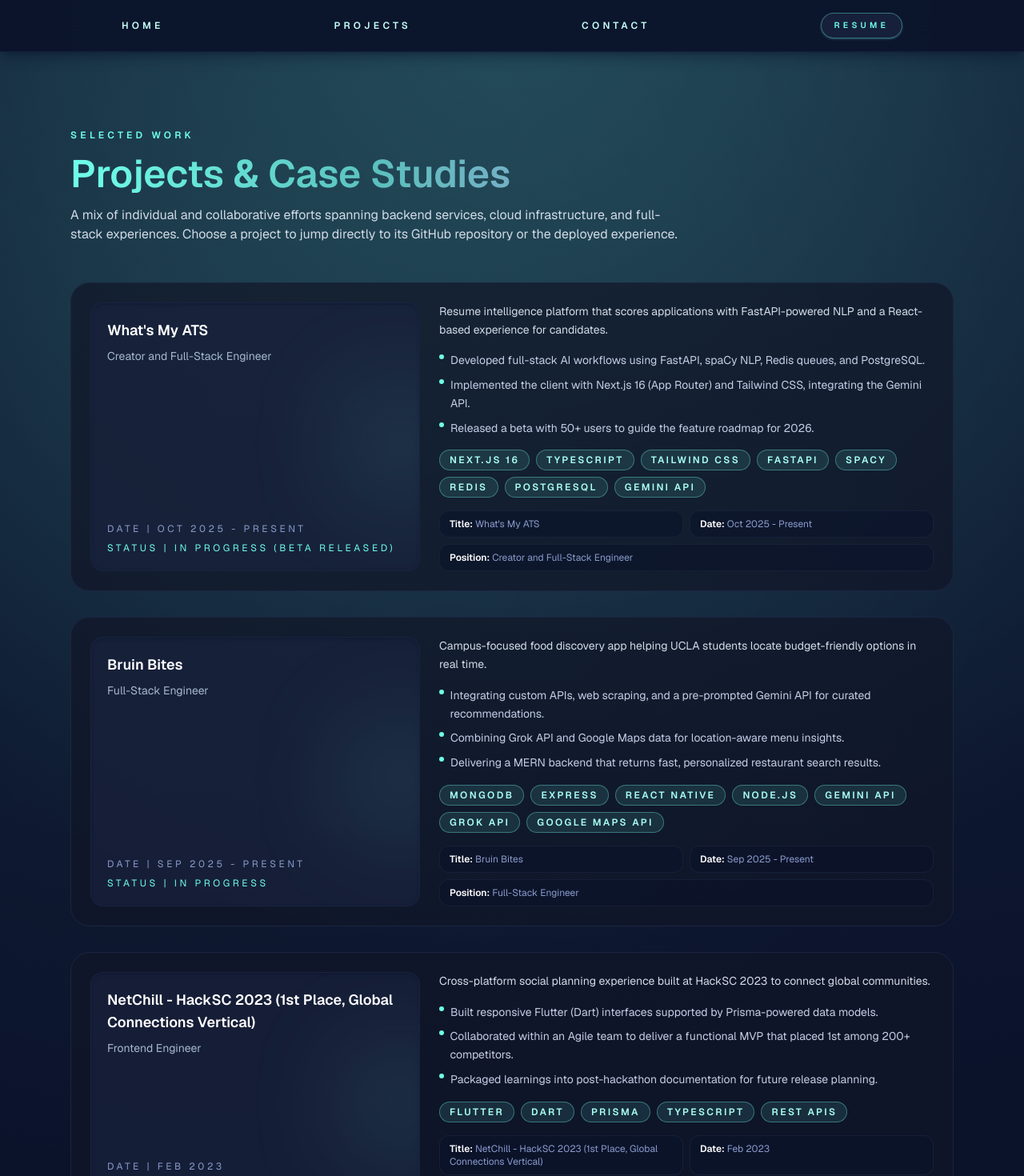
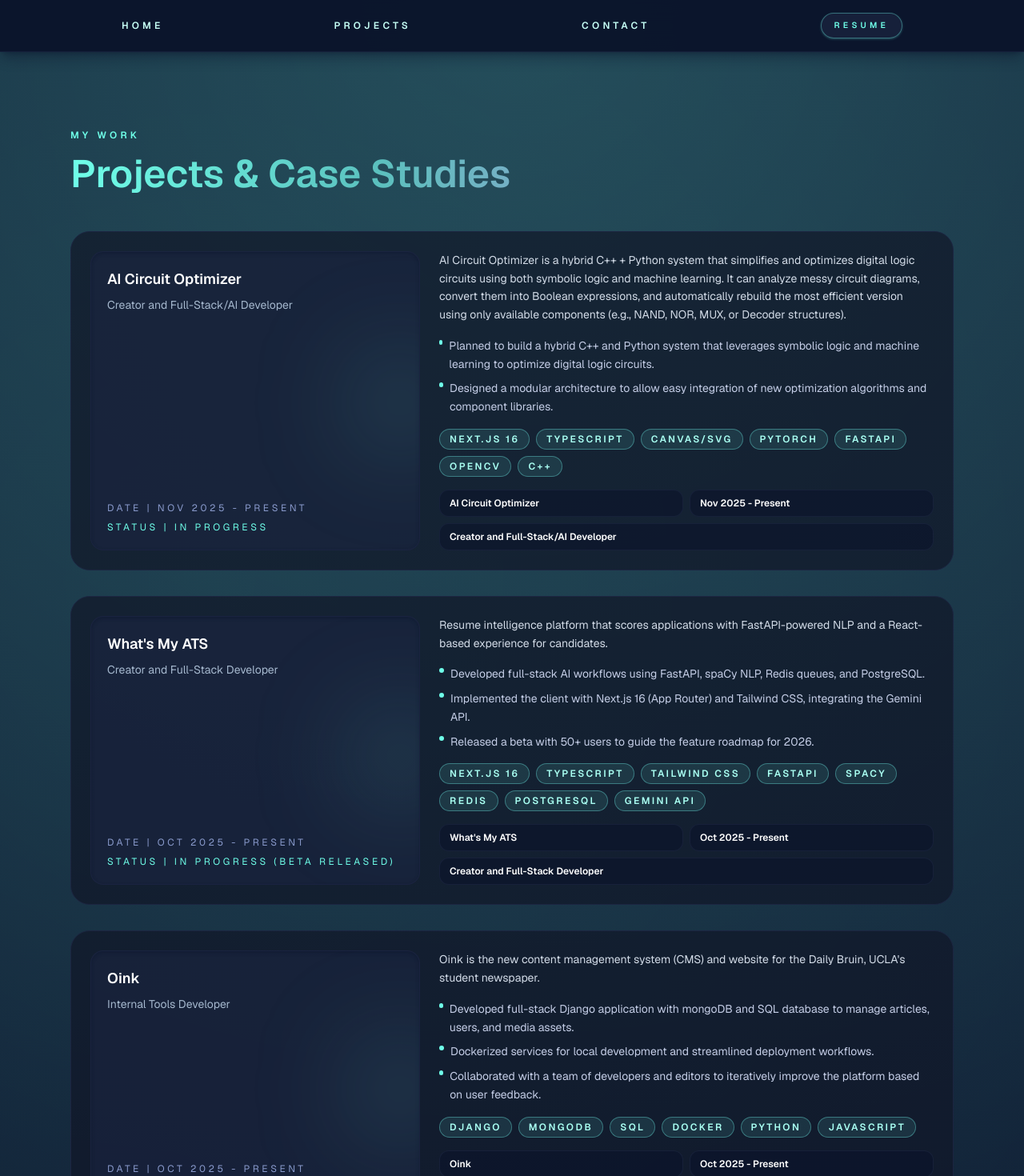
Before and after one commit to EricSeoungminKim/personal_portfolio_website, a Next.js app: page /projects in a window 1280 px wide. Shown: the top 1470 px of the page at 80% size. Built offline with nearby package versions, Linux system fonts and the light colour scheme.

Commit message:
add projects section

```diff
--- a/src/app/contact/page.tsx
+++ b/src/app/contact/page.tsx
@@ -11,9 +11,8 @@ export default function ContactPage() {
           Let&apos;s Collaborate
         </h1>
         <p className="mx-auto max-w-2xl text-base text-[#d2dbe7]">
-          Whether you have a project in mind, need backend help, or want to chat
-          about cloud infrastructure, I&apos;m just a click away. Choose the
-          channel that works best for you.
+          I&apos;m just a click away <br />
+          Choose the channel that works best for you
         </p>
       </header>
 
@@ -37,7 +36,10 @@ export default function ContactPage() {
               </p>
               <span className="mt-6 inline-flex items-center gap-2 text-sm font-semibold text-[#6fffe9]">
                 {method.cta}
-                <span aria-hidden className="transition group-hover:translate-x-1">
+                <span
+                  aria-hidden
+                  className="transition group-hover:translate-x-1"
+                >
                   -&gt;
                 </span>
               </span>
--- a/src/app/projects/_components/project-card.tsx
+++ b/src/app/projects/_components/project-card.tsx
@@ -23,21 +23,30 @@ export function ProjectCard({ project, onSelect }: ProjectCardProps) {
         <div className="pointer-events-none absolute -right-10 top-1/3 h-32 w-32 rounded-full bg-[#5bc0be]/20 blur-3xl" />
         <div className="flex flex-1 flex-col justify-between">
           <div>
-            <h2 className="text-lg font-semibold text-white">{project.title}</h2>
+            <h2 className="text-lg font-semibold text-white">
+              {project.title}
+            </h2>
             <p className="mt-2 text-sm text-[#a5b8ce]">{project.position}</p>
           </div>
           <div className="mt-6 space-y-2 text-xs uppercase tracking-[0.3em] text-[#8a9bcd]">
             <p>Date | {project.date}</p>
-            <p className="text-[#6fffe9]">Status | {project.status.toUpperCase()}</p>
+            <p className="text-[#6fffe9]">
+              Status | {project.status.toUpperCase()}
+            </p>
           </div>
         </div>
       </div>
       <div className="flex flex-col justify-between">
-        <p className="text-sm leading-relaxed text-[#d2dbe7]">{project.description}</p>
+        <p className="text-sm leading-relaxed text-[#d2dbe7]">
+          {project.description}
+        </p>
         <ul className="mt-4 space-y-2 text-sm leading-relaxed text-[#c4cde6]">
           {project.highlights.map((highlight, index) => (
             <li key={index} className="flex items-start gap-2">
-              <span className="mt-1 h-1.5 w-1.5 rounded-full bg-[#6fffe9]" aria-hidden />
+              <span
+                className="mt-1 h-1.5 w-1.5 rounded-full bg-[#6fffe9]"
+                aria-hidden
+              />
               <span>{highlight}</span>
             </li>
           ))}
@@ -54,13 +63,13 @@ export function ProjectCard({ project, onSelect }: ProjectCardProps) {
         </div>
         <div className="mt-4 grid gap-2 text-xs text-[#8a9bcd] sm:grid-cols-2">
           <div className="rounded-xl border border-[#1c2541]/70 bg-[#0b132b]/60 px-3 py-2">
-            <span className="font-semibold text-white">Title:</span> {project.title}
+            <span className="font-semibold text-white">{project.title}</span>
           </div>
           <div className="rounded-xl border border-[#1c2541]/70 bg-[#0b132b]/60 px-3 py-2">
-            <span className="font-semibold text-white">Date:</span> {project.date}
+            <span className="font-semibold text-white">{project.date}</span>
           </div>
           <div className="rounded-xl border border-[#1c2541]/70 bg-[#0b132b]/60 px-3 py-2 sm:col-span-2">
-            <span className="font-semibold text-white">Position:</span> {project.position}
+            <span className="font-semibold text-white">{project.position}</span>
           </div>
         </div>
       </div>
--- a/src/app/projects/page.tsx
+++ b/src/app/projects/page.tsx
@@ -12,17 +12,11 @@ export default function ProjectsPage() {
     <section className="mx-auto max-w-6xl px-6 py-16 md:py-24">
       <header className="mb-12 max-w-3xl space-y-4">
         <p className="text-xs font-semibold uppercase tracking-[0.35em] text-[#6fffe9]">
-          Selected Work
+          My Work
         </p>
         <h1 className="bg-gradient-to-r from-[#6fffe9] via-[#5bc0be] to-[#8a9bcd] bg-clip-text text-4xl font-semibold text-transparent sm:text-5xl">
           Projects & Case Studies
         </h1>
-        <p className="text-base text-[#d2dbe7]">
-          A mix of individual and collaborative efforts spanning backend
-          services, cloud infrastructure, and full-stack experiences. Choose a
-          project to jump directly to its GitHub repository or the deployed
-          experience.
-        </p>
       </header>
 
       <div className="space-y-8">
--- a/src/data/projects.ts
+++ b/src/data/projects.ts
@@ -12,9 +12,31 @@ export type Project = {
 
 export const projects: Project[] = [
   {
+    title: "AI Circuit Optimizer",
+    date: "Nov 2025 - Present",
+    position: "Creator and Full-Stack/AI Developer",
+    status: "In Progress",
+    description:
+      "AI Circuit Optimizer is a hybrid C++ + Python system that simplifies and optimizes digital logic circuits using both symbolic logic and machine learning. It can analyze messy circuit diagrams, convert them into Boolean expressions, and automatically rebuild the most efficient version using only available components (e.g., NAND, NOR, MUX, or Decoder structures).",
+    highlights: [
+      "Planned to build a hybrid C++ and Python system that leverages symbolic logic and machine learning to optimize digital logic circuits.",
+      "Designed a modular architecture to allow easy integration of new optimization algorithms and component libraries.",
+    ],
+    link: "https://github.com/EricSeoungminKim/ai-circuit-optimizer",
+    stack: [
+      "Next.js 16",
+      "TypeScript",
+      "Canvas/SVG",
+      "PyTorch",
+      "FastAPI",
+      "OpenCV",
+      "C++",
+    ],
+  },
+  {
     title: "What's My ATS",
     date: "Oct 2025 - Present",
-    position: "Creator and Full-Stack Engineer",
+    position: "Creator and Full-Stack Developer",
     status: "In Progress (Beta Released)",
     description:
       "Resume intelligence platform that scores applications with FastAPI-powered NLP and a React-based experience for candidates.",
@@ -37,9 +59,24 @@ export const projects: Project[] = [
     ],
   },
   {
+    title: "Oink",
+    date: "Oct 2025 - Present",
+    position: "Internal Tools Developer",
+    status: "In Progress",
+    description:
+      "Oink is the new content management system (CMS) and website for the Daily Bruin, UCLA's student newspaper.",
+    highlights: [
+      "Developed full-stack Django application with mongoDB and SQL database to manage articles, users, and media assets.",
+      "Dockerized services for local development and streamlined deployment workflows.",
+      "Collaborated with a team of developers and editors to iteratively improve the platform based on user feedback.",
+    ],
+    link: "https://github.com/dailybruin/oink-new",
+    stack: ["Django", "MongoDB", "SQL", "Docker", "Python", "JavaScript"],
+  },
+  {
     title: "Bruin Bites",
     date: "Sep 2025 - Present",
-    position: "Full-Stack Engineer",
+    position: "Full-Stack Developer",
     status: "In Progress",
     description:
       "Campus-focused food discovery app helping UCLA students locate budget-friendly options in real time.",
@@ -60,9 +97,25 @@ export const projects: Project[] = [
     ],
   },
   {
+    title: "Personal Portfolio Website",
+    date: "In Progress",
+    position: "",
+    status: "Up to Date",
+    description:
+      "My personal portfolio website showcasing my projects, skills, and experience as a developer and student.",
+    highlights: [
+      "Built with Next.js 16 (App Router) and Tailwind Postcss for a modern, responsive design.",
+      "Implemented interactive components and modals using React hooks and TypeScript.",
+      "Deployed on Vercel with optimized performance and SEO best practices.",
+    ],
+    link: "https://github.com/EricSeoungminKim/personal_portfolio_website",
+    website: "https://seoungmin-portfolio.vercel.app/",
+    stack: ["Next.js 16", "TypeScript", "Tailwind CSS", "Vercel"],
+  },
+  {
     title: "NetChill - HackSC 2023 (1st Place, Global Connections Vertical)",
     date: "Feb 2023",
-    position: "Frontend Engineer",
+    position: "Frontend Developer",
     status: "Completed",
     description:
       "Cross-platform social planning experience built at HackSC 2023 to connect global communities.",
@@ -72,12 +125,13 @@ export const projects: Project[] = [
       "Packaged learnings into post-hackathon documentation for future release planning.",
     ],
     link: "https://github.com/terrytwk/hacksc23-netchill",
+    website: "https://devpost.com/software/netchill",
     stack: ["Flutter", "Dart", "Prisma", "TypeScript", "REST APIs"],
   },
   {
     title: "Hang - LA Hacks 2023",
     date: "Apr 2023",
-    position: "Full-Stack Engineer",
+    position: "Full-Stack Developer",
     status: "Completed",
     description:
       "Travel companion mobile app recommending meetup spots using live routing intelligence.",
@@ -87,6 +141,7 @@ export const projects: Project[] = [
       "Deployed a working prototype during LA Hacks 2023 to validate the product concept.",
     ],
     link: "https://github.com/jlee0810/Hang",
+    website: "https://devpost.com/software/hang-h8mecf",
     stack: [
       "React Native",
       "NestJS",
@@ -95,4 +150,18 @@ export const projects: Project[] = [
       "Node.js",
     ],
   },
+  {
+    title: "Bamboo Forest",
+    date: "Jan 2023 - March 2023",
+    position: "Full-Stack Developer",
+    status: "Completed",
+    description:
+      "The UCLA Bamboo Forest is named after the Korean tale, 'The King Has Donkey Ears' which tells the story of a royal crown maker who discovered the king's unusually large ears and blurted out the secret in a Bamboo Forest. Inspired by this tale, the UCLA Bamboo Forest aims to create a platform where UCLA students can share their thoughts and secrets with one another.",
+    highlights: [
+      "Our group plans to make a web application for UCLA students to post announcements, memes, or anything related to life at UCLA public or anonymously (much like piazza).",
+      "Unlike other similar services such as Facebook group or Reddit that are open to public, our team aim to create a more private and secured platform only for UCLA students.",
+    ],
+    link: "https://github.com/Didier-Lucu/Bamboo-Forest?tab=readme-ov-file",
+    stack: ["React", "Node.js", "Firebase"],
+  },
 ];
```
